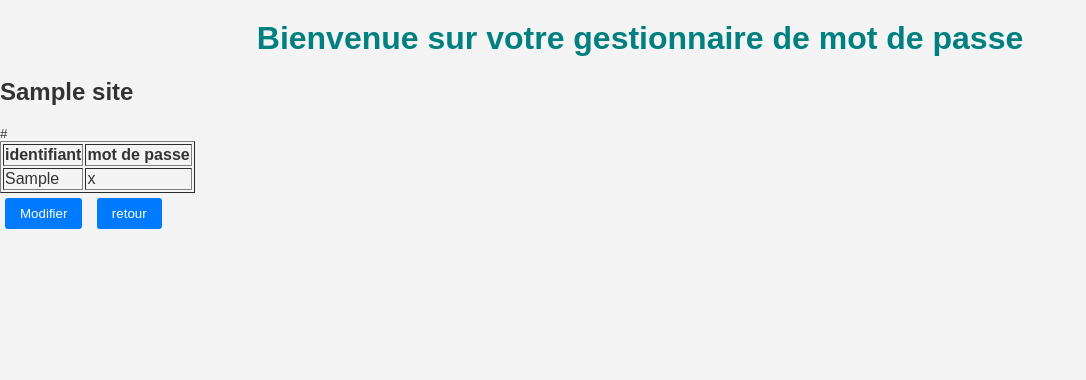
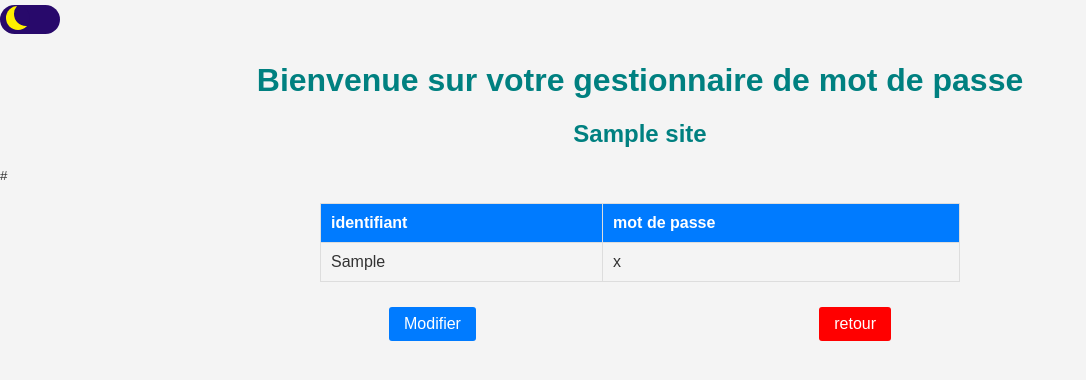
Before and after one commit to MickaelGzl/b3-c3-django-thai-gonzales, a Django app: page /sites/1/ in a window 1280 px wide. Shown: the top 380 px of the page, without its empty margins (0-1086 px from the left). Run offline with Django 5.2, Linux system fonts and the light colour scheme; tables that the repository leaves empty hold one stand-in row (values such as "Sample post").

Commit message:
add dark mode

```diff
--- a/passwordManager/tp/static/tp/style.css
+++ b/passwordManager/tp/static/tp/style.css
@@ -1,5 +1,6 @@
 body {
   font-family: "Arial", sans-serif;
+  font-size: 1em;
   background-color: #f4f4f4;
   color: #333;
   margin: 0;
@@ -7,8 +8,9 @@ body {
   position: relative;
 }
 
-h1 {
-  color: #008080; /* Couleur du texte du titre */
+h1,
+h2 {
+  color: #008080;
   text-align: center;
   margin-top: 20px;
 }
@@ -30,11 +32,13 @@ a {
   color: #007bff;
 }
 
-a:hover {
+/* a:hover {
   text-decoration: underline;
-}
+} */
 
 span {
+  color: #008080;
+  margin-top: 20px;
   font-weight: bold;
 }
 
@@ -42,10 +46,6 @@ span,
 small {
   display: block;
   margin-top: 5px;
-}
-
-span.error-message {
-  color: #ff0000; /* Couleur du texte pour les messages d'erreur */
 }
 
 button {
@@ -56,6 +56,7 @@ button {
   border-radius: 3px;
   cursor: pointer;
   margin: 5px;
+  font-size: 1em;
 }
 button > a {
   color: #fff;
@@ -113,21 +114,124 @@ input[type="password"] {
   box-sizing: border-box;
 }
 
-input[type="submit"] {
+input[type="submit"],
+.leave {
   background-color: #007bff;
   color: #fff;
   padding: 8px 15px;
   border: none;
   border-radius: 3px;
   cursor: pointer;
+  font-size: 1em;
+}
+.leave {
+  background-color: #ff0000;
 }
 
-input[type="submit"]:hover {
-  background-color: #0056b3;
+input[type="submit"]:hover,
+.leave:hover {
+  text-decoration: none;
 }
 
-span.error-message {
-  color: #ff0000; /* Couleur du texte pour les messages d'erreur */
+.buttons {
+  display: flex;
+  justify-content: space-between;
+}
+
+form > div > ul {
+  margin: 0;
+}
+
+form > div > ul > li {
+  color: #ff0000;
   display: block;
   margin-top: 5px;
+  font-size: 0.8em;
+  padding-bottom: 0;
 }
+
+/* Table style */
+table {
+  width: 50%;
+  margin: 20px auto;
+  border-collapse: collapse;
+}
+th,
+td {
+  padding: 10px;
+  border: 1px solid #ddd;
+  text-align: left;
+}
+
+th {
+  background-color: #007bff;
+  color: #fff;
+}
+
+.detailsBtns {
+  display: flex;
+  justify-content: space-between;
+  padding: 0 30vw;
+}
+
+/* Index list style */
+.element {
+  display: flex;
+  justify-content: space-between;
+}
+.element > button {
+  background-color: #ff0000;
+}
+
+/* switcher */
+/* The switch - the box around the slider */
+.switch {
+  font-size: 17px;
+  position: relative;
+  display: inline-block;
+  width: 3.5em;
+  height: 2em;
+}
+
+/* Hide default HTML checkbox */
+.switch input {
+  opacity: 0;
+  width: 0;
+  height: 0;
+}
+
+/* The slider */
+.slider {
+  --background: #28096b;
+  position: absolute;
+  cursor: pointer;
+  top: 0;
+  left: 0;
+  right: 0;
+  bottom: 0;
+  background-color: var(--background);
+  transition: 0.5s;
+  border-radius: 30px;
+}
+
+.slider:before {
+  position: absolute;
+  content: "";
+  height: 1.4em;
+  width: 1.4em;
+  border-radius: 50%;
+  left: 10%;
+  bottom: 15%;
+  box-shadow: inset 8px -4px 0px 0px #fff000;
+  background: var(--background);
+  transition: 0.5s;
+}
+
+input:checked + .slider {
+  background-color: #522ba7;
+}
+
+input:checked + .slider:before {
+  transform: translateX(100%);
+  box-shadow: inset 15px -4px 0px 15px #fff000;
+}
--- a/passwordManager/tp/templates/tp/base.html
+++ b/passwordManager/tp/templates/tp/base.html
@@ -8,7 +8,38 @@
     <title>Document</title>
   </head>
   <body>
+    <label class="switch">
+      <input type="checkbox" id="checkbox" />
+      <span class="slider"></span>
+    </label>
+
     <h1>Bienvenue sur votre gestionnaire de mot de passe</h1>
     {% block content %}{% endblock %}
+
+    <script>
+      document.addEventListener("DOMContentLoaded", () => {
+        const body = document.getElementsByTagName("body")[0];
+        const check = document.getElementById("checkbox");
+
+        let mode = localStorage.getItem("mode");
+
+        if (mode === "dark") {
+          const body = document.getElementsByTagName("body")[0];
+          body.style.backgroundColor = "#212121";
+          check.checked = true;
+        }
+
+        check.addEventListener("click", (e) => {
+          if (e.target.checked) {
+            mode = "dark";
+            body.style.backgroundColor = "#212121";
+          } else {
+            mode = "light";
+            body.style.backgroundColor = "#f4f4f4";
+          }
+          localStorage.setItem("mode", mode);
+        });
+      });
+    </script>
   </body>
 </html>
--- a/passwordManager/tp/templates/tp/details.html
+++ b/passwordManager/tp/templates/tp/details.html
@@ -13,9 +13,11 @@
   </tr>
 </table>
 
-<button><a href="{% url 'formEdit' site.id %}">Modifier</a></button>
+<div class="detailsBtns">
+  <button><a href="{% url 'formEdit' site.id %}">Modifier</a></button>
 
-<button><a href="/">retour</a></button>
+  <button class="leave"><a href="/">retour</a></button>
+</div>
 
 {% else %}
 <span> aucun site trouvé pour l'identifiant fournis.</span>
--- a/passwordManager/tp/templates/tp/form.html
+++ b/passwordManager/tp/templates/tp/form.html
@@ -1,6 +1,9 @@
 {% extends "./base.html" %} {% block content %}
 <form action="" method="POST">
   {% csrf_token %} {{form}}
-  <input type="submit" value="Envoyer" />
+  <div class="buttons">
+    <input type="submit" value="Envoyer" />
+    <a class="leave" href="/">annuler</a>
+  </div>
 </form>
 {% endblock %}
--- a/passwordManager/tp/templates/tp/index.html
+++ b/passwordManager/tp/templates/tp/index.html
@@ -1,7 +1,7 @@
 {% extends "./base.html" %} {% block content %} {% if sites %}
 <ul>
   {% for site in sites %}
-  <li>
+  <li class="element">
     <a href="{% url 'details' site.id%}">
       <span>{{site.name}} </span>
       <small>{{site.url}}</small>
```
